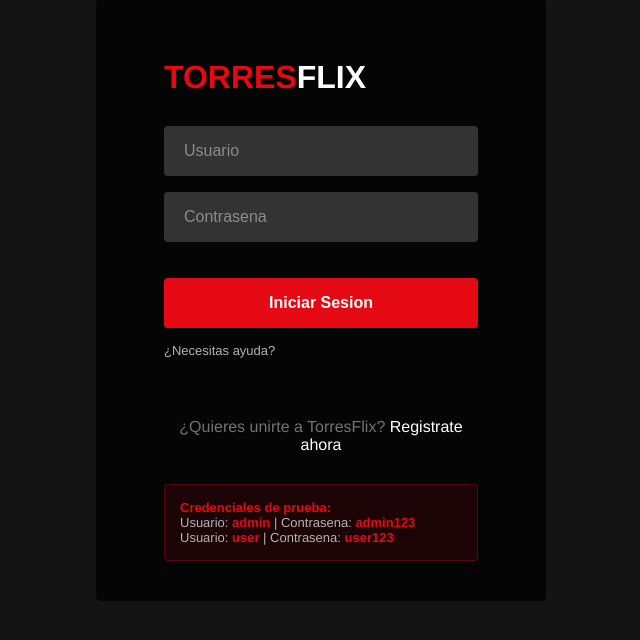
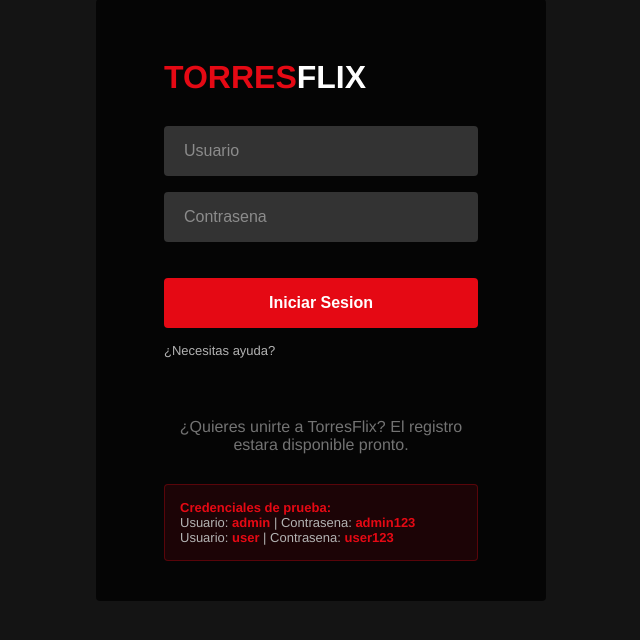
Before and after one commit to samueltheylor/torresflix-python, a Flask app: page /login in a window 1280 px wide. Shown: the part 100-740 px from the top of the page, without its empty margins (319-959 px from the left). Run offline with Flask 3, Linux system fonts and the light colour scheme.

Commit message:
Remove dead login links

```diff
--- a/templates/login.html
+++ b/templates/login.html
@@ -124,11 +124,11 @@
     </form>
 
     <div class="help-links">
-        <a href="#">¿Necesitas ayuda?</a>
+        <a href="{{ url_for('info', slug='help') }}">¿Necesitas ayuda?</a>
     </div>
 
     <div class="signup-link">
-        ¿Quieres unirte a TorresFlix? <a href="#">Registrate ahora</a>
+        ¿Quieres unirte a TorresFlix? El registro estara disponible pronto.
     </div>
 
     <div class="demo-credentials">
```
